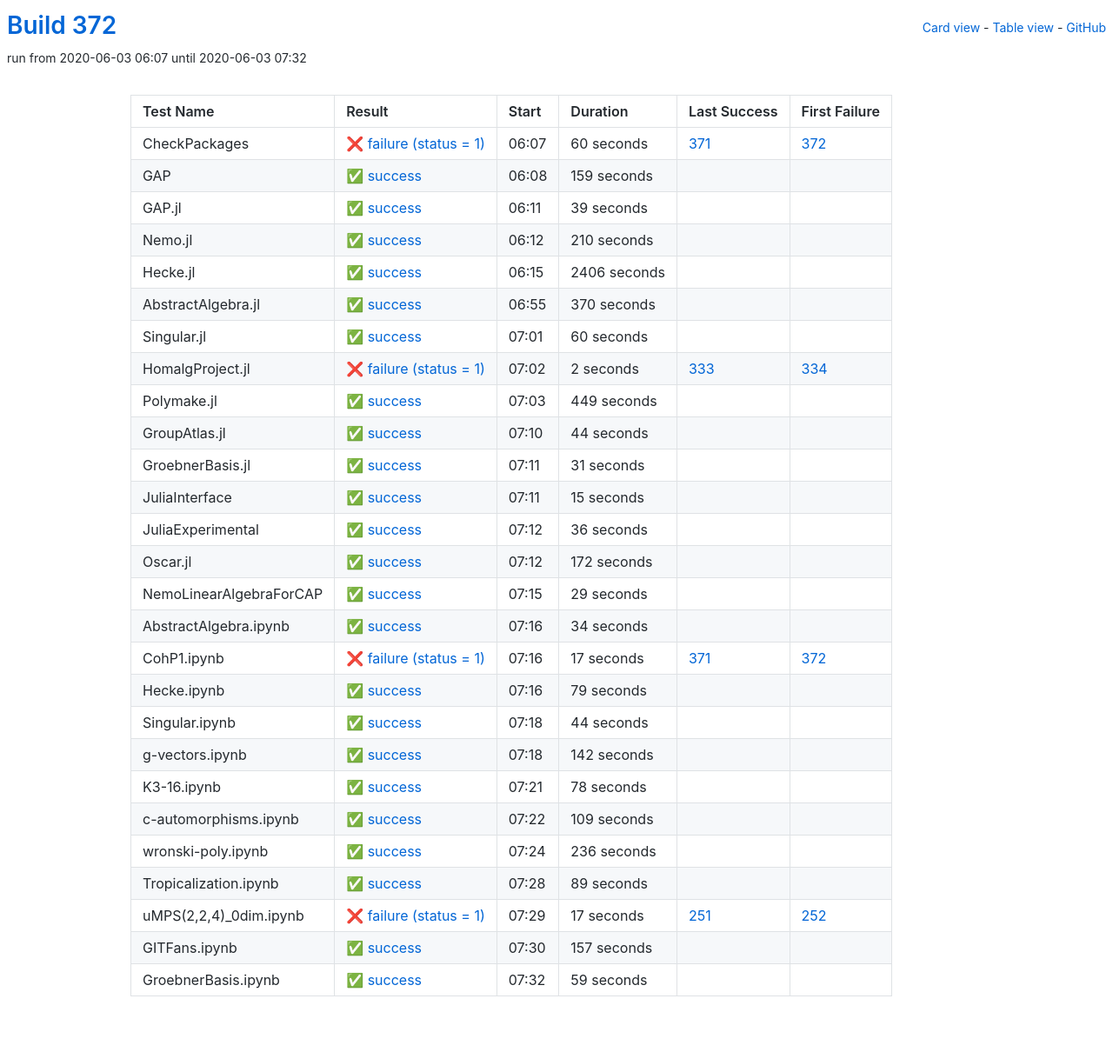
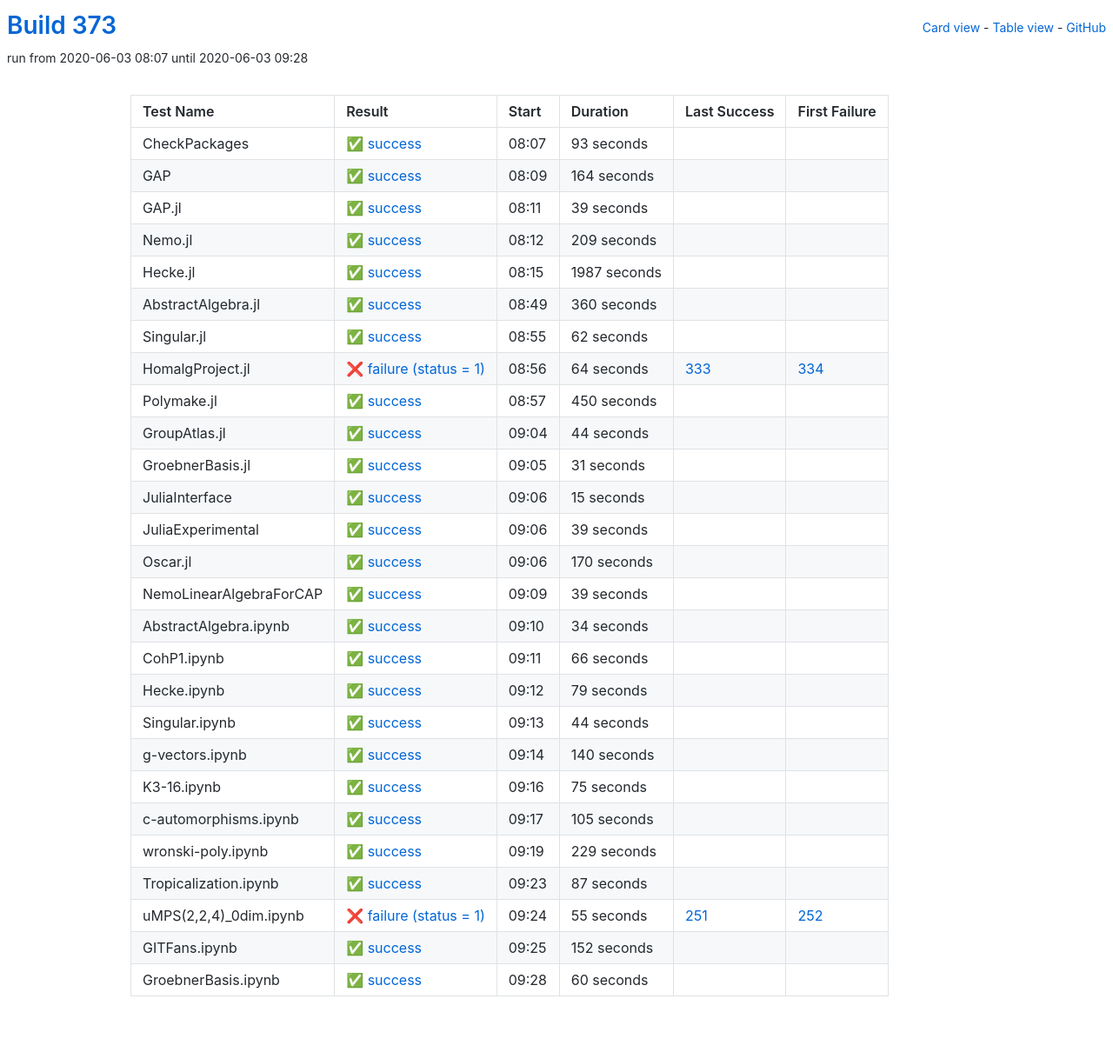
Before and after one commit to oscar-system/oscar-ci-status-1.4, a Jekyll site: the page built from table.html, in a window 1280 px wide. Shown: the whole page at 87% size. Built offline with Jekyll 4.4.1, drawn with Linux system fonts in a browser that asks for light colours.

Commit message:
Build 373

```diff
--- a/_data/ci.yml
+++ b/_data/ci.yml
@@ -1,29 +1,29 @@
-build: 372
-build_url: https://oscarci.mathematik.uni-kl.de/job/oscar-julia-1.4/372/
+build: 373
+build_url: https://oscarci.mathematik.uni-kl.de/job/oscar-julia-1.4/373/
 job: oscar-julia-1.4
 tests:
-- duration: 60
-  exitcode: 1
-  first_failure: 372
-  first_failure_url: https://oscarci.mathematik.uni-kl.de/job/oscar-julia-1.4/372/
+- duration: 93
+  exitcode: 0
+  first_failure: false
+  first_failure_url: null
   id: checkpackages
-  last_success: 371
-  last_success_url: https://oscarci.mathematik.uni-kl.de/job/oscar-julia-1.4/371/
-  log: https://oscarci.mathematik.uni-kl.de/job/oscar-julia-1.4/372/artifact/logs/build-372/CheckPackages.log
+  last_success: false
+  last_success_url: null
+  log: https://oscarci.mathematik.uni-kl.de/job/oscar-julia-1.4/373/artifact/logs/build-373/CheckPackages.log
   name: CheckPackages
-  start: 2020-06-03 06:07
-  status: failure
-  success: false
-- duration: 159
+  start: 2020-06-03 08:07
+  status: success
+  success: true
+- duration: 164
   exitcode: 0
   first_failure: false
   first_failure_url: null
   id: gap
   last_success: false
   last_success_url: null
-  log: https://oscarci.mathematik.uni-kl.de/job/oscar-julia-1.4/372/artifact/logs/build-372/GAP.log
+  log: https://oscarci.mathematik.uni-kl.de/job/oscar-julia-1.4/373/artifact/logs/build-373/GAP.log
   name: GAP
-  start: 2020-06-03 06:08
+  start: 2020-06-03 08:09
   status: success
   success: true
 - duration: 39
@@ -33,81 +33,81 @@ tests:
   id: gap-jl
   last_success: false
   last_success_url: null
-  log: https://oscarci.mathematik.uni-kl.de/job/oscar-julia-1.4/372/artifact/logs/build-372/GAP.jl.log
+  log: https://oscarci.mathematik.uni-kl.de/job/oscar-julia-1.4/373/artifact/logs/build-373/GAP.jl.log
   name: GAP.jl
-  start: 2020-06-03 06:11
+  start: 2020-06-03 08:11
   status: success
   success: true
-- duration: 210
+- duration: 209
   exitcode: 0
   first_failure: false
   first_failure_url: null
   id: nemo-jl
   last_success: false
   last_success_url: null
-  log: https://oscarci.mathematik.uni-kl.de/job/oscar-julia-1.4/372/artifact/logs/build-372/Nemo.jl.log
+  log: https://oscarci.mathematik.uni-kl.de/job/oscar-julia-1.4/373/artifact/logs/build-373/Nemo.jl.log
   name: Nemo.jl
-  start: 2020-06-03 06:12
+  start: 2020-06-03 08:12
   status: success
   success: true
-- duration: 2406
+- duration: 1987
   exitcode: 0
   first_failure: false
   first_failure_url: null
   id: hecke-jl
   last_success: false
   last_success_url: null
-  log: https://oscarci.mathematik.uni-kl.de/job/oscar-julia-1.4/372/artifact/logs/build-372/Hecke.jl.log
+  log: https://oscarci.mathematik.uni-kl.de/job/oscar-julia-1.4/373/artifact/logs/build-373/Hecke.jl.log
   name: Hecke.jl
-  start: 2020-06-03 06:15
+  start: 2020-06-03 08:15
   status: success
   success: true
-- duration: 370
+- duration: 360
   exitcode: 0
   first_failure: false
   first_failure_url: null
   id: abstractalgebra-jl
   last_success: false
   last_success_url: null
-  log: https://oscarci.mathematik.uni-kl.de/job/oscar-julia-1.4/372/artifact/logs/build-372/AbstractAlgebra.jl.log
+  log: https://oscarci.mathematik.uni-kl.de/job/oscar-julia-1.4/373/artifact/logs/build-373/AbstractAlgebra.jl.log
   name: AbstractAlgebra.jl
-  start: 2020-06-03 06:55
+  start: 2020-06-03 08:49
   status: success
   success: true
-- duration: 60
+- duration: 62
   exitcode: 0
   first_failure: false
   first_failure_url: null
   id: singular-jl
   last_success: false
   last_success_url: null
-  log: https://oscarci.mathematik.uni-kl.de/job/oscar-julia-1.4/372/artifact/logs/build-372/Singular.jl.log
+  log: https://oscarci.mathematik.uni-kl.de/job/oscar-julia-1.4/373/artifact/logs/build-373/Singular.jl.log
   name: Singular.jl
-  start: 2020-06-03 07:01
+  start: 2020-06-03 08:55
   status: success
   success: true
-- duration: 2
+- duration: 64
   exitcode: 1
   first_failure: 334
   first_failure_url: https://oscarci.mathematik.uni-kl.de/job/oscar-julia-1.4/334/
   id: homalgproject-jl
   last_success: 333
   last_success_url: https://oscarci.mathematik.uni-kl.de/job/oscar-julia-1.4/333/
-  log: https://oscarci.mathematik.uni-kl.de/job/oscar-julia-1.4/372/artifact/logs/build-372/HomalgProject.jl.log
+  log: https://oscarci.mathematik.uni-kl.de/job/oscar-julia-1.4/373/artifact/logs/build-373/HomalgProject.jl.log
   name: HomalgProject.jl
-  start: 2020-06-03 07:02
+  start: 2020-06-03 08:56
   status: failure
   success: false
-- duration: 449
+- duration: 450
   exitcode: 0
   first_failure: false
   first_failure_url: null
   id: polymake-jl
   last_success: false
   last_success_url: null
-  log: https://oscarci.mathematik.uni-kl.de/job/oscar-julia-1.4/372/artifact/logs/build-372/Polymake.jl.log
+  log: https://oscarci.mathematik.uni-kl.de/job/oscar-julia-1.4/373/artifact/logs/build-373/Polymake.jl.log
   name: Polymake.jl
-  start: 2020-06-03 07:03
+  start: 2020-06-03 08:57
   status: success
   success: true
 - duration: 44
@@ -117,9 +117,9 @@ tests:
   id: groupatlas-jl
   last_success: false
   last_success_url: null
-  log: https://oscarci.mathematik.uni-kl.de/job/oscar-julia-1.4/372/artifact/logs/build-372/GroupAtlas.jl.log
+  log: https://oscarci.mathematik.uni-kl.de/job/oscar-julia-1.4/373/artifact/logs/build-373/GroupAtlas.jl.log
   name: GroupAtlas.jl
-  start: 2020-06-03 07:10
+  start: 2020-06-03 09:04
   status: success
   success: true
 - duration: 31
@@ -129,9 +129,9 @@ tests:
   id: groebnerbasis-jl
   last_success: false
   last_success_url: null
-  log: https://oscarci.mathematik.uni-kl.de/job/oscar-julia-1.4/372/artifact/logs/build-372/GroebnerBasis.jl.log
+  log: https://oscarci.mathematik.uni-kl.de/job/oscar-julia-1.4/373/artifact/logs/build-373/GroebnerBasis.jl.log
   name: GroebnerBasis.jl
-  start: 2020-06-03 07:11
+  start: 2020-06-03 09:05
   status: success
   success: true
 - duration: 15
@@ -141,45 +141,45 @@ tests:
   id: juliainterface
   last_success: false
   last_success_url: null
-  log: https://oscarci.mathematik.uni-kl.de/job/oscar-julia-1.4/372/artifact/logs/build-372/JuliaInterface.log
+  log: https://oscarci.mathematik.uni-kl.de/job/oscar-julia-1.4/373/artifact/logs/build-373/JuliaInterface.log
   name: JuliaInterface
-  start: 2020-06-03 07:11
+  start: 2020-06-03 09:06
   status: success
   success: true
-- duration: 36
+- duration: 39
   exitcode: 0
   first_failure: false
   first_failure_url: null
   id: juliaexperimental
   last_success: false
   last_success_url: null
-  log: https://oscarci.mathematik.uni-kl.de/job/oscar-julia-1.4/372/artifact/logs/build-372/JuliaExperimental.log
+  log: https://oscarci.mathematik.uni-kl.de/job/oscar-julia-1.4/373/artifact/logs/build-373/JuliaExperimental.log
   name: JuliaExperimental
-  start: 2020-06-03 07:12
+  start: 2020-06-03 09:06
   status: success
   success: true
-- duration: 172
+- duration: 170
   exitcode: 0
   first_failure: false
   first_failure_url: null
   id: oscar-jl
   last_success: false
   last_success_url: null
-  log: https://oscarci.mathematik.uni-kl.de/job/oscar-julia-1.4/372/artifact/logs/build-372/Oscar.jl.log
+  log: https://oscarci.mathematik.uni-kl.de/job/oscar-julia-1.4/373/artifact/logs/build-373/Oscar.jl.log
   name: Oscar.jl
-  start: 2020-06-03 07:12
+  start: 2020-06-03 09:06
   status: success
   success: true
-- duration: 29
+- duration: 39
   exitcode: 0
   first_failure: false
   first_failure_url: null
   id: nemolinearalgebraforcap
   last_success: false
   last_success_url: null
-  log: https://oscarci.mathematik.uni-kl.de/job/oscar-julia-1.4/372/artifact/logs/build-372/NemoLinearAlgebraForCAP.log
+  log: https://oscarci.mathematik.uni-kl.de/job/oscar-julia-1.4/373/artifact/logs/build-373/NemoLinearAlgebraForCAP.log
   name: NemoLinearAlgebraForCAP
-  start: 2020-06-03 07:15
+  start: 2020-06-03 09:09
   status: success
   success: true
 - duration: 34
@@ -189,23 +189,23 @@ tests:
   id: abstractalgebra-ipynb
   last_success: false
   last_success_url: null
-  log: https://oscarci.mathematik.uni-kl.de/job/oscar-julia-1.4/372/artifact/logs/build-372/AbstractAlgebra.ipynb.log
+  log: https://oscarci.mathematik.uni-kl.de/job/oscar-julia-1.4/373/artifact/logs/build-373/AbstractAlgebra.ipynb.log
   name: AbstractAlgebra.ipynb
-  start: 2020-06-03 07:16
+  start: 2020-06-03 09:10
   status: success
   success: true
-- duration: 17
-  exitcode: 1
-  first_failure: 372
-  first_failure_url: https://oscarci.mathematik.uni-kl.de/job/oscar-julia-1.4/372/
+- duration: 66
+  exitcode: 0
+  first_failure: false
+  first_failure_url: null
   id: cohp1-ipynb
-  last_success: 371
-  last_success_url: https://oscarci.mathematik.uni-kl.de/job/oscar-julia-1.4/371/
-  log: https://oscarci.mathematik.uni-kl.de/job/oscar-julia-1.4/372/artifact/logs/build-372/CohP1.ipynb.log
+  last_success: false
+  last_success_url: null
+  log: https://oscarci.mathematik.uni-kl.de/job/oscar-julia-1.4/373/artifact/logs/build-373/CohP1.ipynb.log
   name: CohP1.ipynb
-  start: 2020-06-03 07:16
-  status: failure
-  success: false
+  start: 2020-06-03 09:11
+  status: success
+  success: true
 - duration: 79
   exitcode: 0
   first_failure: false
@@ -213,9 +213,9 @@ tests:
   id: hecke-ipynb
   last_success: false
   last_success_url: null
-  log: https://oscarci.mathematik.uni-kl.de/job/oscar-julia-1.4/372/artifact/logs/build-372/Hecke.ipynb.log
+  log: https://oscarci.mathematik.uni-kl.de/job/oscar-julia-1.4/373/artifact/logs/build-373/Hecke.ipynb.log
   name: Hecke.ipynb
-  start: 2020-06-03 07:16
+  start: 2020-06-03 09:12
   status: success
   success: true
 - duration: 44
@@ -225,104 +225,104 @@ tests:
   id: singular-ipynb
   last_success: false
   last_success_url: null
-  log: https://oscarci.mathematik.uni-kl.de/job/oscar-julia-1.4/372/artifact/logs/build-372/Singular.ipynb.log
+  log: https://oscarci.mathematik.uni-kl.de/job/oscar-julia-1.4/373/artifact/logs/build-373/Singular.ipynb.log
   name: Singular.ipynb
-  start: 2020-06-03 07:18
+  start: 2020-06-03 09:13
   status: success
   success: true
-- duration: 142
+- duration: 140
   exitcode: 0
   first_failure: false
   first_failure_url: null
   id: g-vectors-ipynb
   last_success: false
   last_success_url: null
-  log: https://oscarci.mathematik.uni-kl.de/job/oscar-julia-1.4/372/artifact/logs/build-372/g-vectors.ipynb.log
+  log: https://oscarci.mathematik.uni-kl.de/job/oscar-julia-1.4/373/artifact/logs/build-373/g-vectors.ipynb.log
   name: g-vectors.ipynb
-  start: 2020-06-03 07:18
+  start: 2020-06-03 09:14
   status: success
   success: true
-- duration: 78
+- duration: 75
   exitcode: 0
   first_failure: false
   first_failure_url: null
   id: k3-16-ipynb
   last_success: false
   last_success_url: null
-  log: https://oscarci.mathematik.uni-kl.de/job/oscar-julia-1.4/372/artifact/logs/build-372/K3-16.ipynb.log
+  log: https://oscarci.mathematik.uni-kl.de/job/oscar-julia-1.4/373/artifact/logs/build-373/K3-16.ipynb.log
   name: K3-16.ipynb
-  start: 2020-06-03 07:21
+  start: 2020-06-03 09:16
   status: success
   success: true
-- duration: 109
+- duration: 105
   exitcode: 0
   first_failure: false
   first_failure_url: null
   id: c-automorphisms-ipynb
   last_success: false
   last_success_url: null
-  log: https://oscarci.mathematik.uni-kl.de/job/oscar-julia-1.4/372/artifact/logs/build-372/c-automorphisms.ipynb.log
+  log: https://oscarci.mathematik.uni-kl.de/job/oscar-julia-1.4/373/artifact/logs/build-373/c-automorphisms.ipynb.log
   name: c-automorphisms.ipynb
-  start: 2020-06-03 07:22
+  start: 2020-06-03 09:17
   status: success
   success: true
-- duration: 236
+- duration: 229
   exitcode: 0
   first_failure: false
   first_failure_url: null
   id: wronski-poly-ipynb
   last_success: false
   last_success_url: null
-  log: https://oscarci.mathematik.uni-kl.de/job/oscar-julia-1.4/372/artifact/logs/build-372/wronski-poly.ipynb.log
+  log: https://oscarci.mathematik.uni-kl.de/job/oscar-julia-1.4/373/artifact/logs/build-373/wronski-poly.ipynb.log
   name: wronski-poly.ipynb
-  start: 2020-06-03 07:24
+  start: 2020-06-03 09:19
   status: success
   success: true
-- duration: 89
+- duration: 87
   exitcode: 0
   first_failure: false
   first_failure_url: null
   id: tropicalization-ipynb
   last_success: false
   last_success_url: null
-  log: https://oscarci.mathematik.uni-kl.de/job/oscar-julia-1.4/372/artifact/logs/build-372/Tropicalization.ipynb.log
+  log: https://oscarci.mathematik.uni-kl.de/job/oscar-julia-1.4/373/artifact/logs/build-373/Tropicalization.ipynb.log
   name: Tropicalization.ipynb
-  start: 2020-06-03 07:28
+  start: 2020-06-03 09:23
   status: success
   success: true
-- duration: 17
+- duration: 55
   exitcode: 1
   first_failure: 252
   first_failure_url: https://oscarci.mathematik.uni-kl.de/job/oscar-julia-1.4/252/
   id: umps-2-2-4-0dim-ipynb
   last_success: 251
   last_success_url: https://oscarci.mathematik.uni-kl.de/job/oscar-julia-1.4/251/
-  log: https://oscarci.mathematik.uni-kl.de/job/oscar-julia-1.4/372/artifact/logs/build-372/uMPS-2-2-4-_0dim.ipynb.log
+  log: https://oscarci.mathematik.uni-kl.de/job/oscar-julia-1.4/373/artifact/logs/build-373/uMPS-2-2-4-_0dim.ipynb.log
   name: uMPS(2,2,4)_0dim.ipynb
-  start: 2020-06-03 07:29
+  start: 2020-06-03 09:24
   status: failure
   success: false
-- duration: 157
+- duration: 152
   exitcode: 0
   first_failure: false
   first_failure_url: null
   id: gitfans-ipynb
   last_success: false
   last_success_url: null
-  log: https://oscarci.mathematik.uni-kl.de/job/oscar-julia-1.4/372/artifact/logs/build-372/GITFans.ipynb.log
+  log: https://oscarci.mathematik.uni-kl.de/job/oscar-julia-1.4/373/artifact/logs/build-373/GITFans.ipynb.log
   name: GITFans.ipynb
-  start: 2020-06-03 07:30
+  start: 2020-06-03 09:25
   status: success
   success: true
-- duration: 59
+- duration: 60
   exitcode: 0
   first_failure: false
   first_failure_url: null
   id: groebnerbasis-ipynb
   last_success: false
   last_success_url: null
-  log: https://oscarci.mathematik.uni-kl.de/job/oscar-julia-1.4/372/artifact/logs/build-372/GroebnerBasis.ipynb.log
+  log: https://oscarci.mathematik.uni-kl.de/job/oscar-julia-1.4/373/artifact/logs/build-373/GroebnerBasis.ipynb.log
   name: GroebnerBasis.ipynb
-  start: 2020-06-03 07:32
+  start: 2020-06-03 09:28
   status: success
   success: true
```
Also changed, not shown: README.md.
